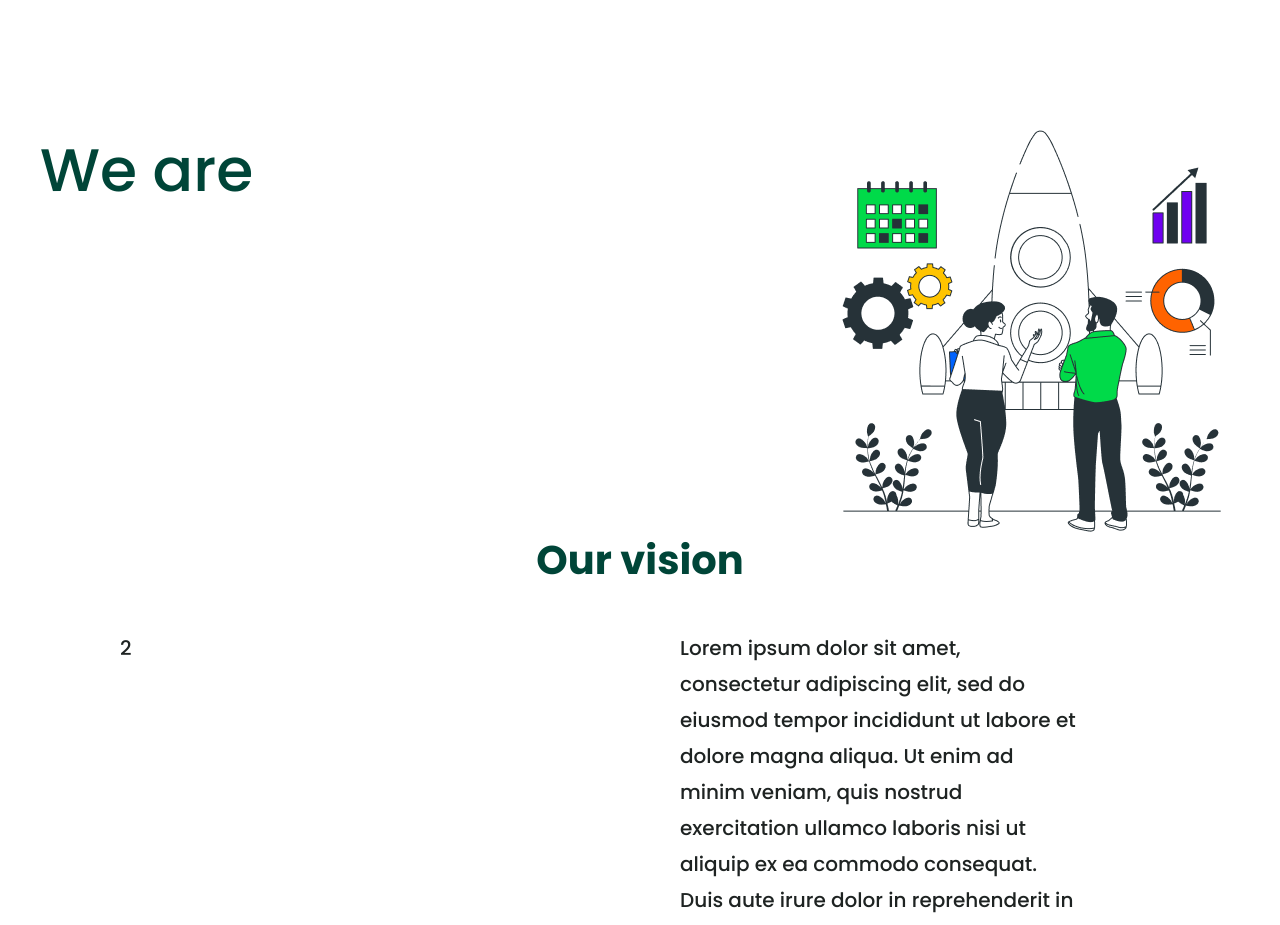
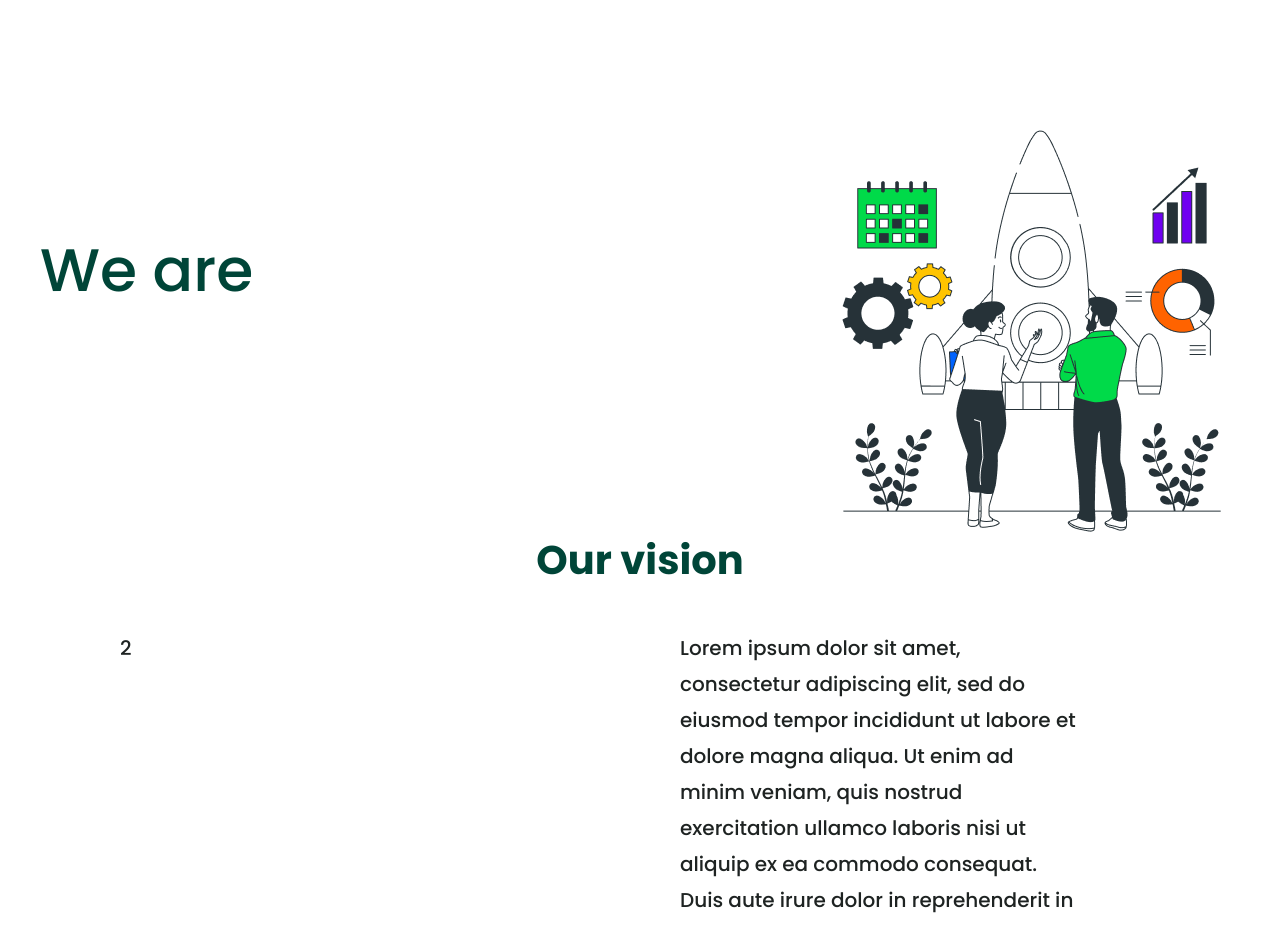
Before and after one commit to NarekAvagyan777/Rebit-Client, a Next.js app: page /aboutus in a window 1280 px wide. Shown: the part 880-1805 px from the top of the page. Built offline with nearby package versions, Linux system fonts and the light colour scheme.

Commit message:
about us

```diff
--- a/src/pages/aboutus/aboutus.module.scss
+++ b/src/pages/aboutus/aboutus.module.scss
@@ -177,3 +177,8 @@
 .colorChange {
   color: #00da49 !important;
 }
+.titleWrapper {
+  display: flex;
+  flex-direction: column;
+  justify-content: center;
+}
--- a/src/pages/aboutus/index.jsx
+++ b/src/pages/aboutus/index.jsx
@@ -26,9 +26,6 @@ export default function index() {
     const timer = setInterval(() => {
       setCurrentWordIndex((prevIndex) => (prevIndex + 1) % words.length)
       setCurrentImageIndex((prevIndex) => (prevIndex + 1) % images.length)
-      console.log('====================================')
-      console.log(currentWordIndex)
-      console.log('====================================')
     }, 2000)
 
     return () => clearInterval(timer)
@@ -81,75 +78,16 @@ export default function index() {
           </div>
           <div className={styles.about}>
             <div className={styles.about_container}>
-              <div>
+              <div className={styles.titleWrapper}>
                 <p className={styles.text}>We are</p>
                 <p className={styles.changing_text}>
                   <span className={styles.word}>{words[currentWordIndex]}</span>
                 </p>
               </div>
               <div className={styles.change_image}>
-                <Image
-                  src={images[currentImageIndex]}
-                  alt="Image"
-                  // width={620}
-                  // height={420}
-                />
+                <Image src={images[currentImageIndex]} alt="Image" />
               </div>
             </div>
-            {/* <div className={styles.about_container}>
-              <div>
-                <p>We are</p>
-                <p class="changing-text">
-                  Team play<span>ers</span>
-                </p>
-              </div>
-              <div>1</div>
-            </div>
-            <div className={styles.about_container}>
-              <div>
-                <p>We are</p>
-                <p className="changing-text">
-                  Creat<span>ors</span>
-                </p>
-              </div>
-              <div>1</div>
-            </div>
-            <div className={styles.about_container}>
-              <div>
-                <p>We are</p>
-                <p className="changing-text">
-                  Strateg<span>ists</span>
-                </p>
-              </div>
-              <div>1</div>
-            </div>
-            <div className={styles.about_container}>
-              <div>
-                <p>We are</p>
-                <p className="changing-text">
-                  Design<span>ers</span>
-                </p>
-              </div>
-              <div>1</div>
-            </div>
-            <div className={styles.about_container}>
-              <div>
-                <p>We are</p>
-                <p className="changing-text">
-                  Design<span>ers</span>
-                </p>
-              </div>
-              <div>1</div>
-            </div>
-            <div className={styles.about_container}>
-              <div>
-                <p>We are</p>
-                <p className="changing-text">
-                  Startup<span>ers</span>
-                </p>
-              </div>
-              <div>1</div>
-            </div> */}
 
             <div className={styles.aboutus}>
               <div>
```
